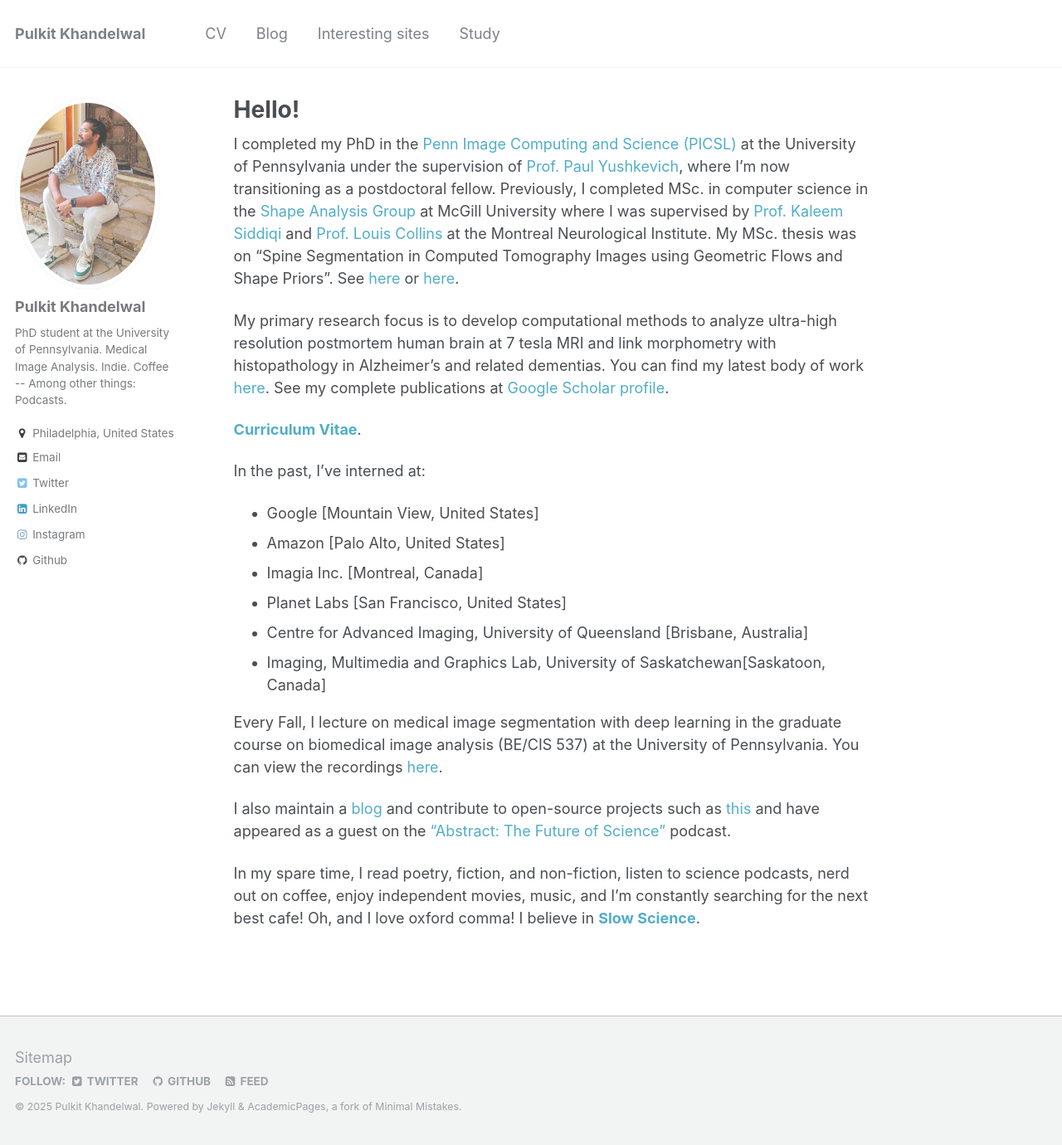
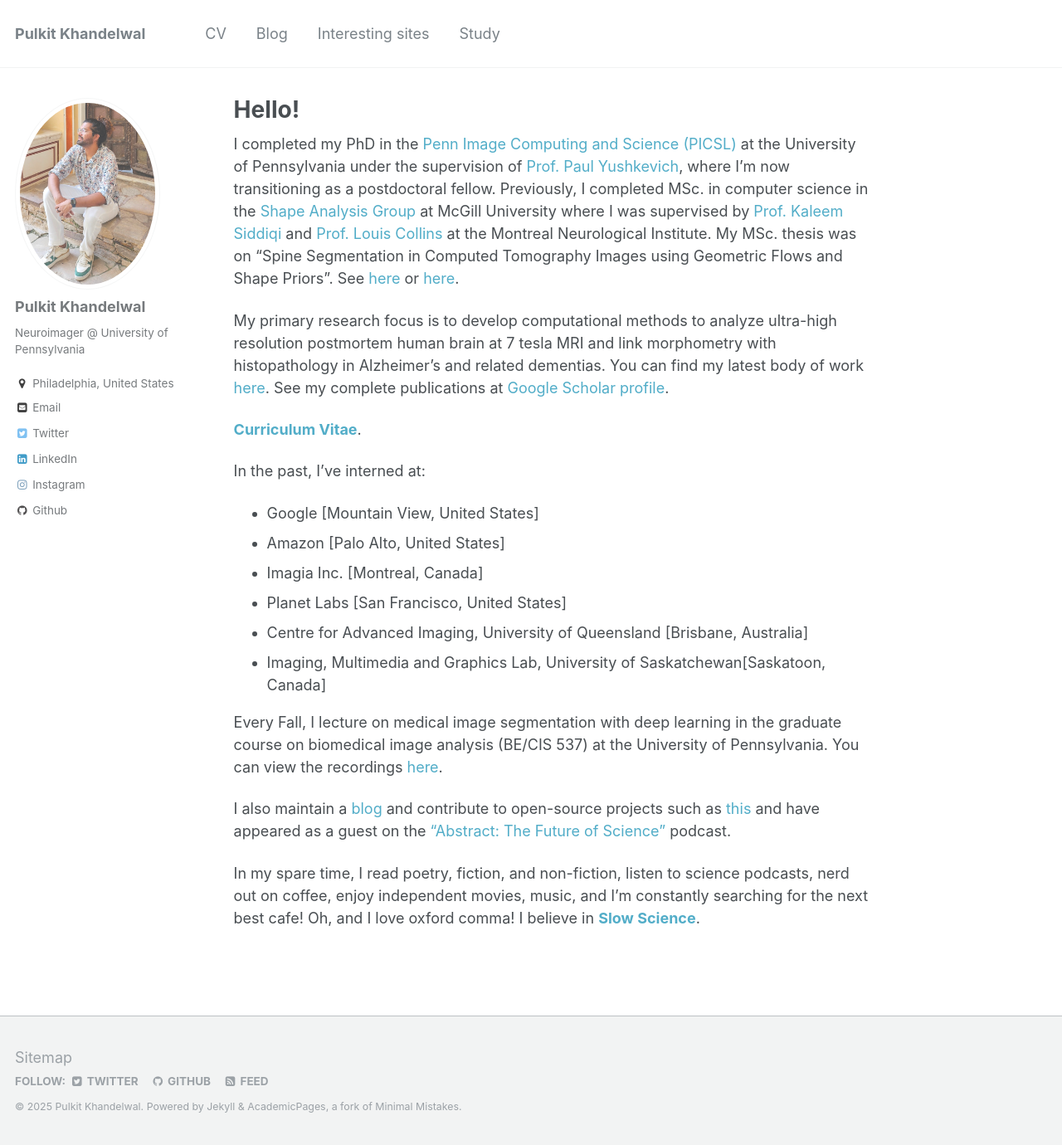
Before and after one commit to Pulkit-Khandelwal/pulkit-khandelwal.github.io, a Jekyll site: the page built from _pages/about.md, in a window 1280 px wide and 1380 px high. Shown: the whole window at 83% size. Built offline with Jekyll 4.4.1, drawn with Linux system fonts in a browser that asks for light colours.

Commit message:
Update _config.yml

```diff
--- a/_config.yml
+++ b/_config.yml
@@ -80,8 +80,7 @@ analytics:
 author:
   name             : "Pulkit Khandelwal"
   avatar           : "mugshot_2023.png"
-  bio              : "PhD student at the University of Pennsylvania. Medical Image Analysis. Indie. Coffee --
-                      Among other things: Podcasts."
+  bio              : "Neuroimager @ University of Pennsylvania"
   location         : "Philadelphia, United States"
   employer         :
   googlescholar    :
```
